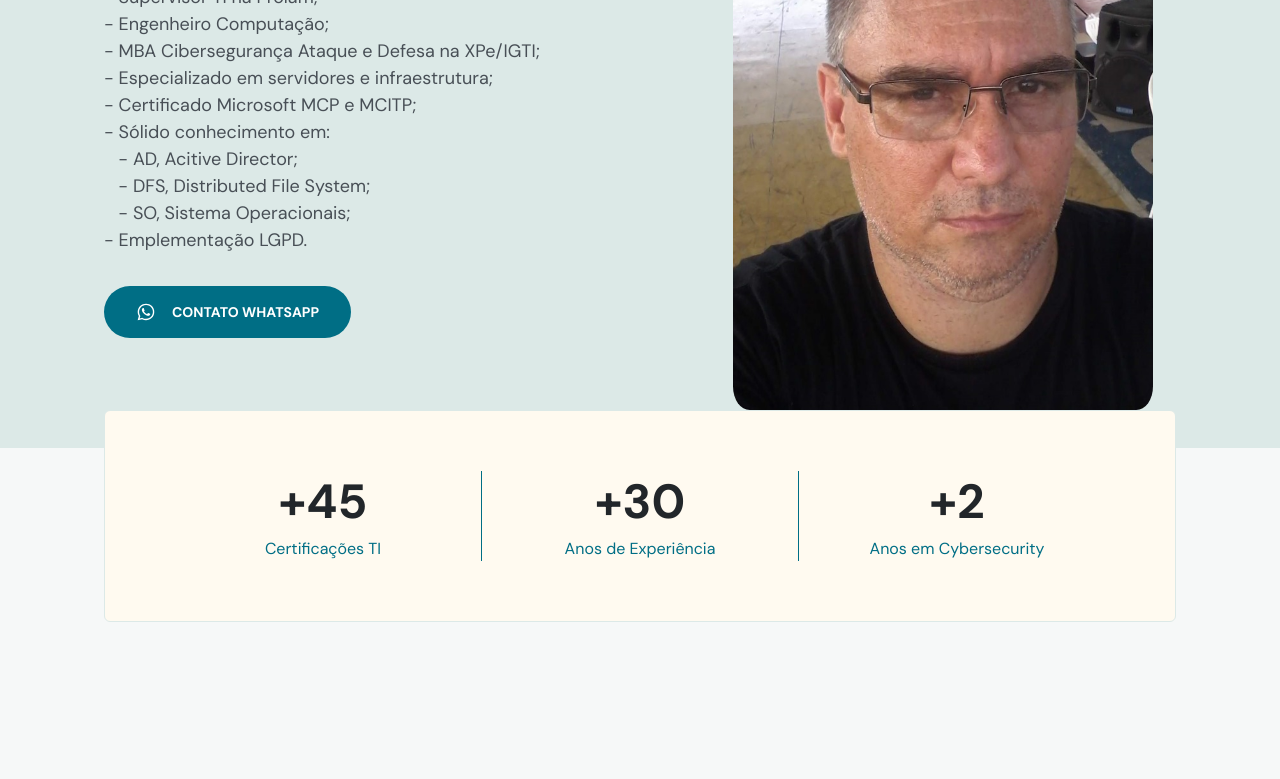
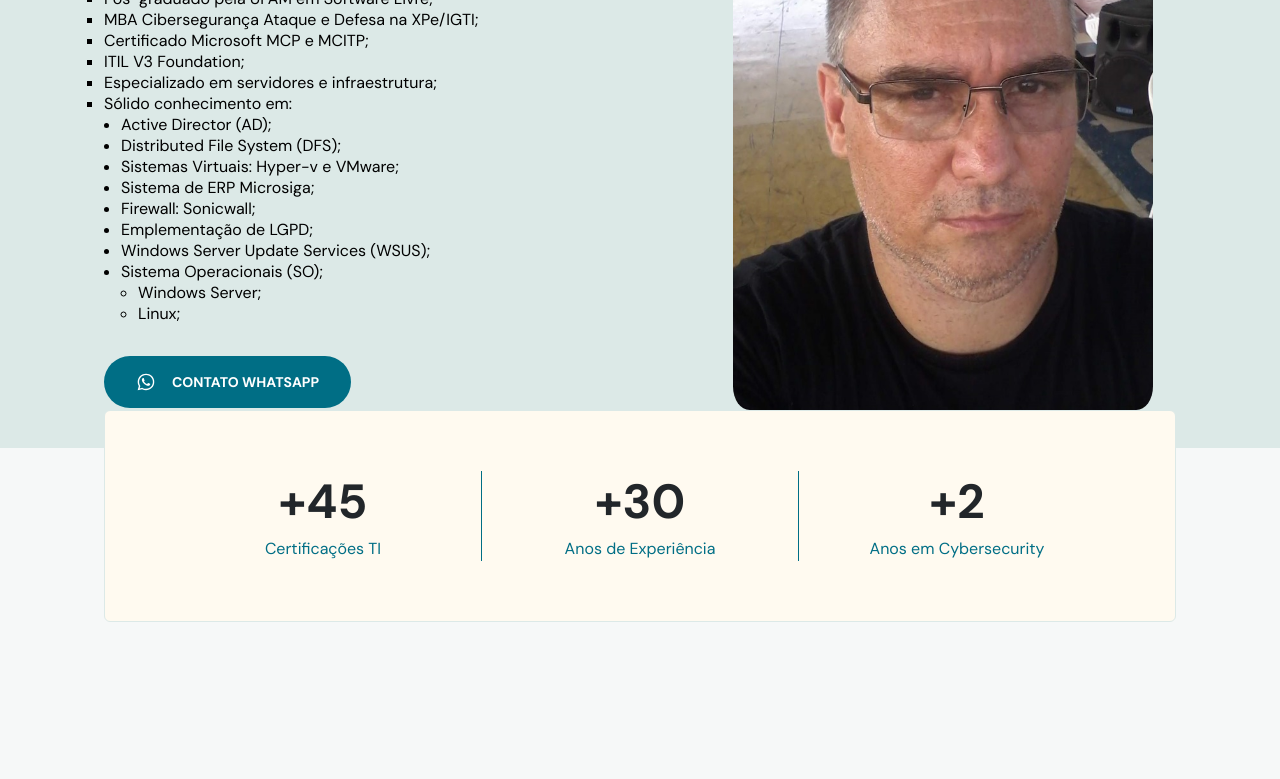
Before and after one commit to souzamarcell/marcellsouza, a plain HTML site: page index.html in a window 1280 px wide. Shown: the part 248-1027 px from the top of the page. Drawn offline with nearby package versions, Linux system fonts and the light colour scheme.

Commit message:
Add files via upload

```diff
--- a/index.html
+++ b/index.html
@@ -127,17 +127,34 @@
 
         <div class="content">
           <p>
-            - Supervisor TI na Prolam; </br>
-            - Engenheiro Computação; </br>
-            - MBA Cibersegurança Ataque e Defesa na XPe/IGTI; </br>
-            - Especializado em servidores e infraestrutura; </br>
-            - Certificado Microsoft MCP e MCITP; </br>
-            - Sólido conhecimento em: </br>
-            &nbsp; &nbsp;- AD, Acitive Director; </br>
-            &nbsp; &nbsp;- DFS, Distributed File System; </br>
-            &nbsp; &nbsp;- SO, Sistema Operacionais; </br>
-            - Emplementação LGPD.
-
+          <ol style="list-style-type:square">
+            <li>Supervisor TI na Prolam; </li>
+            <li>Graduado em Engenheiro Computação - CREA; </li>
+            <li>Pós-graduado pela UFAM em Software Livre; </li>
+            <li>MBA Cibersegurança Ataque e Defesa na XPe/IGTI; </li>
+            <li>Certificado Microsoft MCP e MCITP; </li>
+            <li>ITIL V3 Foundation; </li>
+            <li>Especializado em servidores e infraestrutura; </li>
+            <li>Sólido conhecimento em: </li>
+            <div style="margin-left: 1.7rem">
+              <ol style="list-style-type:disc">
+                <li>Active Director (AD);</li>
+                <li>Distributed File System (DFS);</li>
+                <li>Sistemas Virtuais: Hyper-v e VMware;</li>
+                <li>Sistema de ERP Microsiga;</li>
+                <li>Firewall: Sonicwall;</li>
+                <li>Emplementação de LGPD;</li>
+                <li>Windows Server Update Services (WSUS);</li>
+                <li>Sistema Operacionais (SO);</li>
+                <div style="margin-left: 1.7rem">
+                  <ol style="list-style-type:circle">
+                    <li>Windows Server;</li>
+                    <li>Linux;</li>
+                  </ol>
+                </div>
+              </ol>
+            </div>
+          </ol>
           </p>
           <a class="button" href="#contact">
             <svg width="20" height="20" viewBox="0 0 20 20" fill="none" xmlns="http://www.w3.org/2000/svg">
@@ -177,8 +194,8 @@
   <section id="services">
     <div class="wrapper">
       <header>
-        <h4>Profissional</h4>
-        <h2>Histórico acadêmico e &nbsp; &nbsp; conhecimento profissional
+        <h4>Profissional & acadêmico</h4>
+        <h2>Histórico acadêmico e profissional
         </h2>
       </header>
       <!-- viewBox="0 0 30 30" fill="none" -->
```
